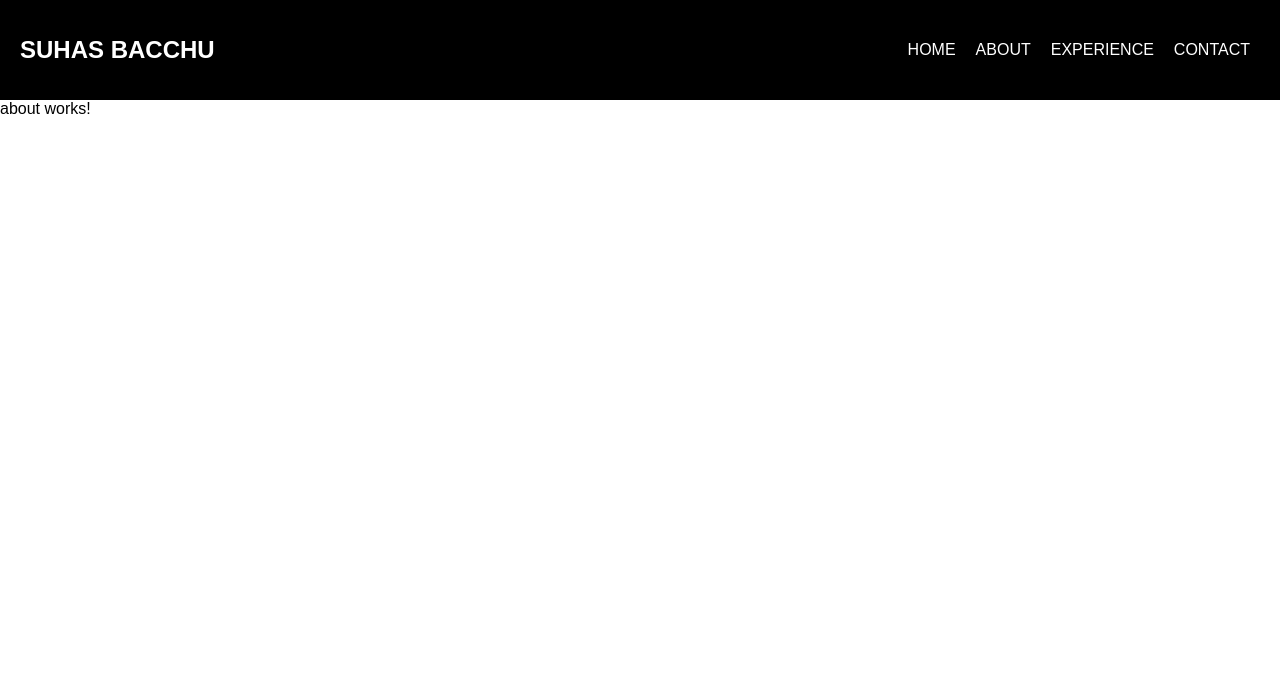
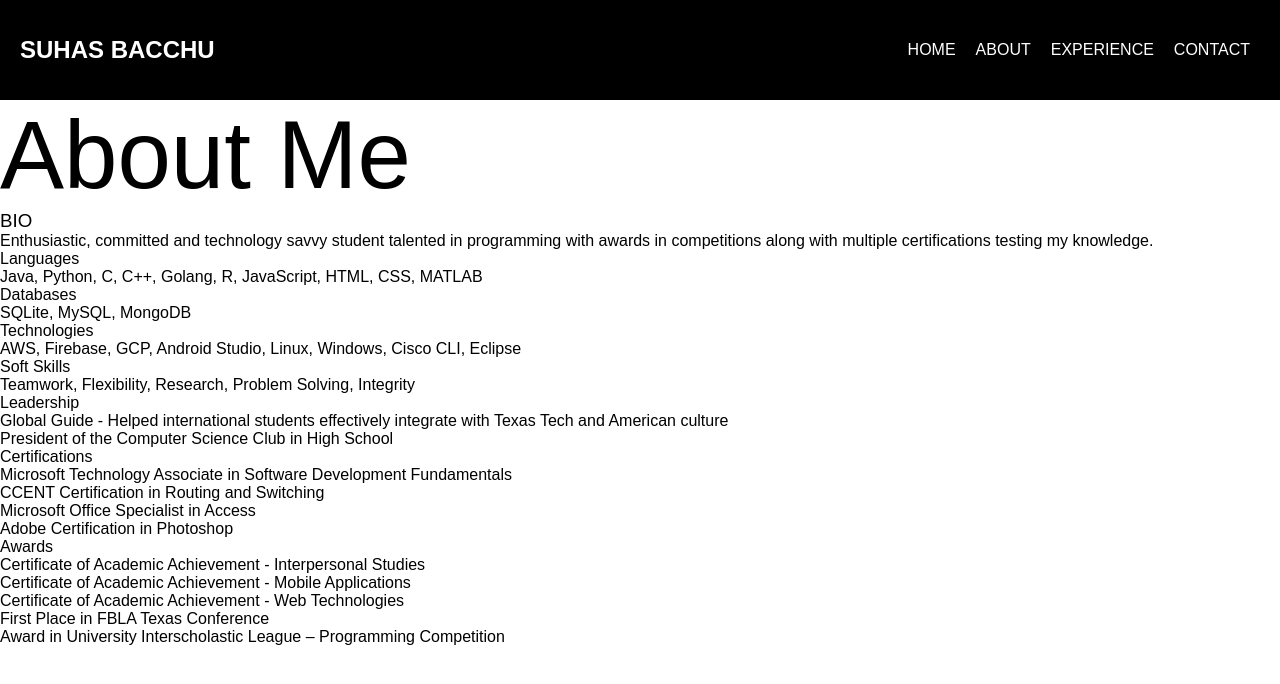
Before and after one commit to sbacchu/suhasbacchu.com, an Angular app: page /about in a window 1280 px wide. Shown: the top 684 px of the page. Built offline with nearby package versions, Linux system fonts and the light colour scheme.

Commit message:
About Me HTML Completed

```diff
--- a/src/app/about/about.component.html
+++ b/src/app/about/about.component.html
@@ -1 +1,96 @@
-<p>about works!</p>
+<main id="about">
+  <h1 class="lg-heading">
+    About
+    <span class="text-secondary">Me</span>
+  </h1>
+
+  <div class="about-info">
+    <div class="bio">
+      <h3 class="text-secondary">
+        BIO
+      </h3>
+      <p>
+        Enthusiastic, committed and technology savvy student talented in
+        programming with awards in competitions along with multiple
+        certifications testing my knowledge.
+      </p>
+    </div>
+
+    <div class="skills">
+      <div class="main-skill">Languages</div>
+      <div class="skill-list">
+        Java, Python, C, C++, Golang, R, JavaScript, HTML, CSS, MATLAB
+      </div>
+      <div class="main-skill">Databases</div>
+      <div class="skill-list">SQLite, MySQL, MongoDB</div>
+      <div class="main-skill">Technologies</div>
+      <div class="skill-list">
+        AWS, Firebase, GCP, Android Studio, Linux, Windows, Cisco CLI, Eclipse
+      </div>
+      <div class="main-skill">Soft Skills</div>
+      <div class="skill-list">
+        Teamwork, Flexibility, Research, Problem Solving, Integrity
+      </div>
+
+      <div class="main-skill">Leadership</div>
+      <div class="skill-list">
+        Global Guide - Helped international students effectively integrate with
+        Texas Tech and American culture
+      </div>
+      <div class="skill-list">
+        President of the Computer Science Club in High School
+      </div>
+
+      <div class="main-skill">Certifications</div>
+      <div class="skill-list">
+        Microsoft Technology Associate in Software Development Fundamentals
+      </div>
+      <div class="skill-list">CCENT Certification in Routing and Switching</div>
+      <div class="skill-list">Microsoft Office Specialist in Access</div>
+      <div class="skill-list">Adobe Certification in Photoshop</div>
+
+      <div class="main-skill">Awards</div>
+      <div class="skill-list">
+        Certificate of Academic Achievement - Interpersonal Studies
+      </div>
+      <div class="skill-list">
+        Certificate of Academic Achievement - Mobile Applications
+      </div>
+      <div class="skill-list">
+        Certificate of Academic Achievement - Web Technologies
+      </div>
+      <div class="skill-list">First Place in FBLA Texas Conference</div>
+      <div class="skill-list">
+        Award in University Interscholastic League – Programming Competition
+      </div>
+    </div>
+
+    <!-- <div class="job job-1">
+      <h3>My First Job</h3>
+      <h6>Student Assistant</h6>
+      <p>
+        Lorem ipsum dolor sit amet consectetur adipisicing elit. Facilis sequi
+        accusamus vitae nesciunt obcaecati modi doloribus. Asperiores nisi
+        similique incidunt?
+      </p>
+    </div>
+    <div class="job job-2">
+      <h3>My Second Job</h3>
+      <h6>Student Assistant</h6>
+      <p>
+        Lorem ipsum dolor sit amet consectetur adipisicing elit. Facilis sequi
+        accusamus vitae nesciunt obcaecati modi doloribus. Asperiores nisi
+        similique incidunt?
+      </p>
+    </div>
+    <div class="job job-3">
+      <h3>My Third Job</h3>
+      <h6>Student Assistant</h6>
+      <p>
+        Lorem ipsum dolor sit amet consectetur adipisicing elit. Facilis sequi
+        accusamus vitae nesciunt obcaecati modi doloribus. Asperiores nisi
+        similique incidunt?
+      </p>
+    </div> -->
+  </div>
+</main>
--- a/src/app/about/about.component.scss
+++ b/src/app/about/about.component.scss
@@ -0,0 +1,58 @@
+$primary-color: black;
+$secondary-color: white;
+
+* {
+  box-sizing: border-box;
+}
+h1,
+h2,
+h3 {
+  margin: 0;
+  font-weight: 400;
+
+  &.lg-heading {
+    font-size: 6rem;
+  }
+
+  &.sm-heading {
+    margin-bottom: 2rem;
+    padding: 0.2rem 1rem;
+  }
+}
+
+// .about-info {
+//   display: grid;
+//   grid-gap: 30px;
+//   grid-template-areas:
+//     "bioimg bio bio"
+//     "job1 job2 job3";
+//   grid-template-columns: repeat(3, 1fr);
+
+//   .bio-img {
+//     grid-area: bioimg;
+//     margin: auto;
+//     border-radius: 50%;
+//     border: $secondary-color 3px solid;
+//   }
+
+//   .bio {
+//     grid-area: bio;
+//     font-size: 1.5rem;
+//   }
+
+//   .job-1 {
+//     grid-area: job1;
+//   }
+//   .job-2 {
+//     grid-area: job2;
+//   }
+//   .job-3 {
+//     grid-area: job3;
+//   }
+
+//   .job {
+//     background: lightgrey;
+//     padding: 0.5rem;
+//     border-bottom: $secondary-color 5px solid;
+//   }
+// }
--- a/src/app/app.module.ts
+++ b/src/app/app.module.ts
@@ -1,5 +1,6 @@
 import { BrowserModule } from '@angular/platform-browser';
 import { NgModule } from '@angular/core';
+import { BrowserAnimationsModule } from '@angular/platform-browser/animations';
 
 import { AppRoutingModule } from './app-routing.module';
 
@@ -8,7 +9,7 @@ import { HomeComponent } from './home/home.component';
 import { AboutComponent } from './about/about.component';
 import { ExperienceComponent } from './experience/experience.component';
 import { ContactComponent } from './contact/contact.component';
-import { BrowserAnimationsModule } from '@angular/platform-browser/animations';
+
 
 @NgModule({
   declarations: [AppComponent, HomeComponent, AboutComponent, ExperienceComponent, ContactComponent],
```
